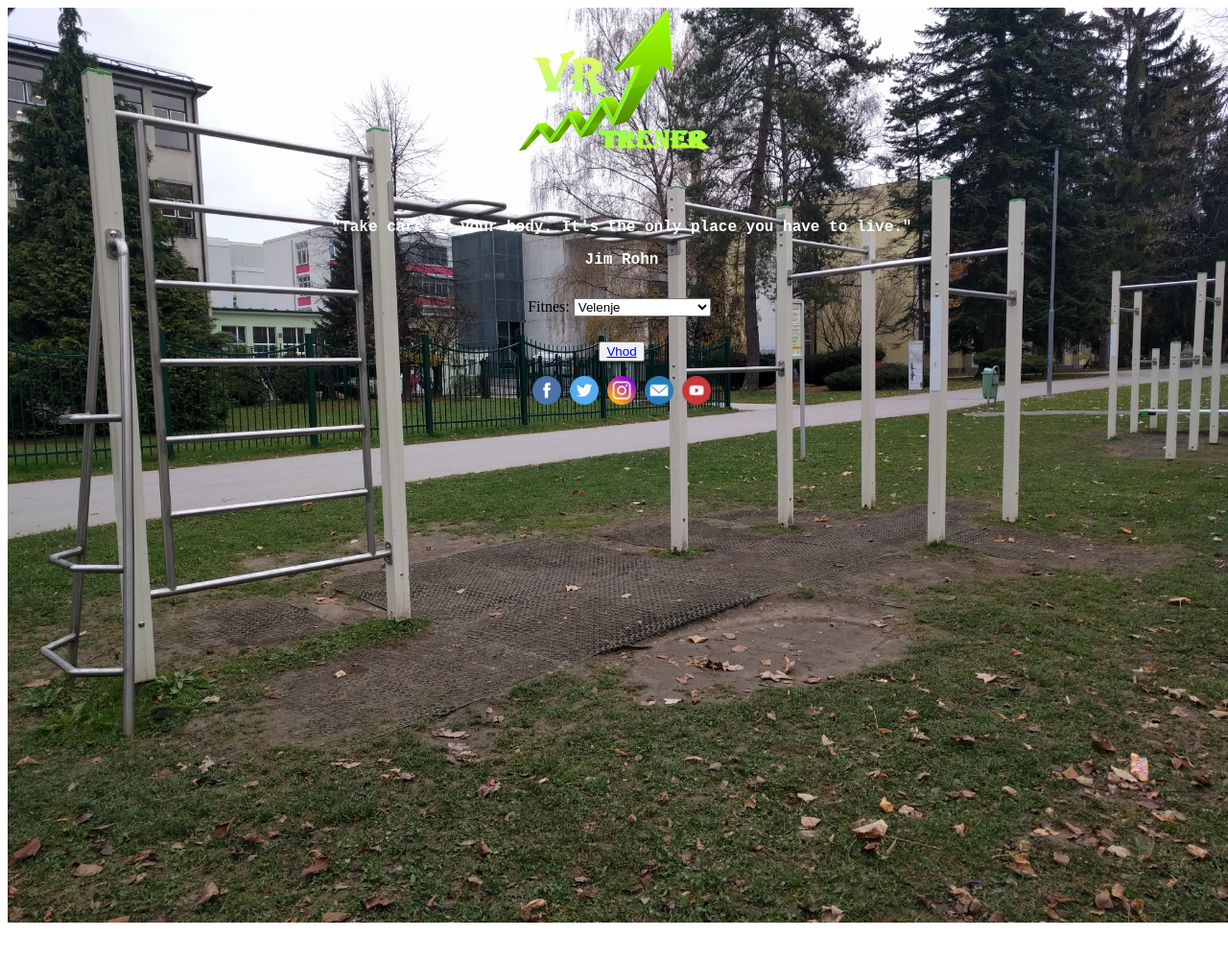
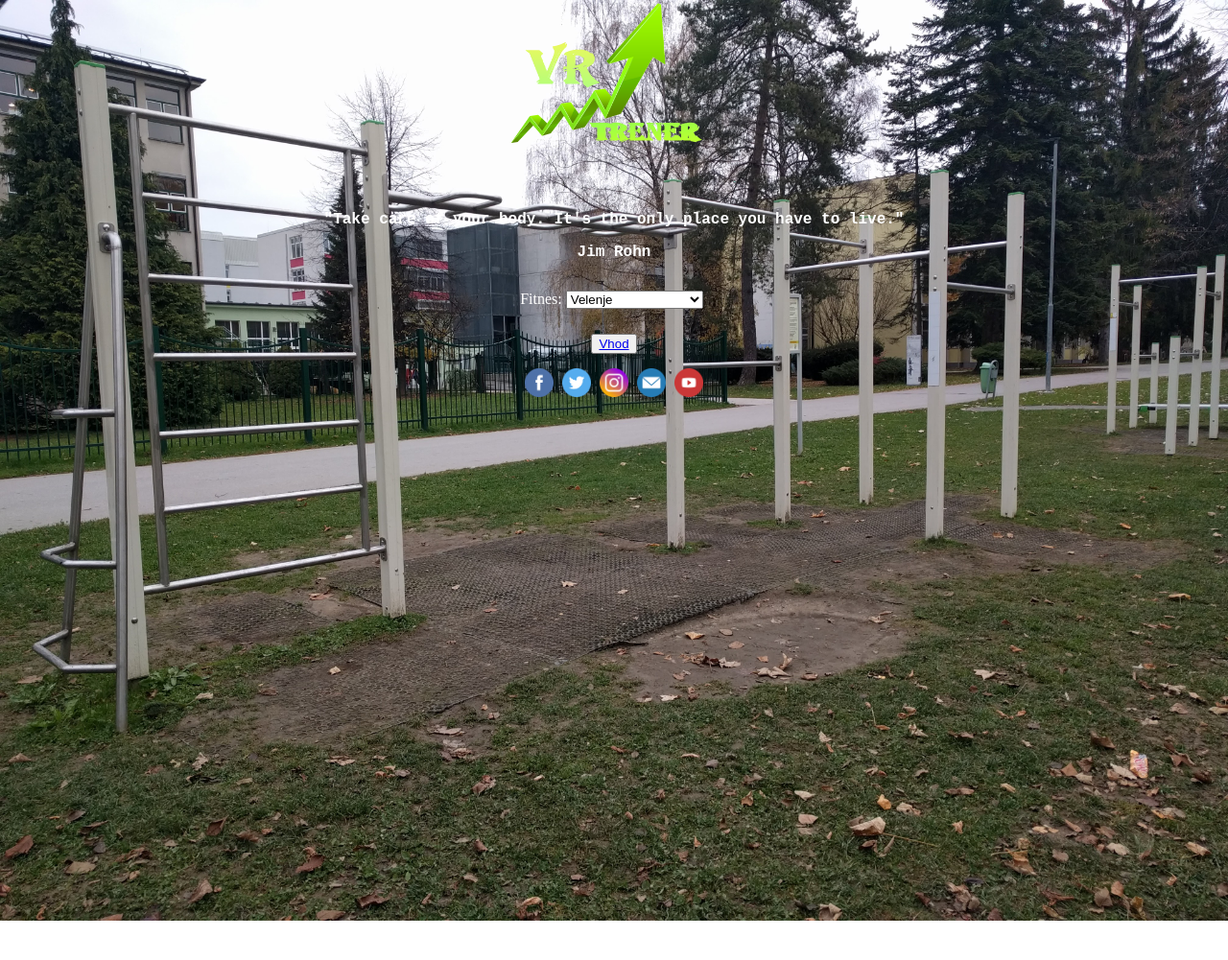
Before and after one commit to budi1200/vrtrener, a PHP site: page / in a window 1280 px wide. Shown: the top 1001 px of the page at 96% size. Run offline with PHP 8.4, Linux system fonts and the light colour scheme.

Commit message:
komentar

```diff
--- a/style.css
+++ b/style.css
@@ -2,6 +2,7 @@
 	text-align:center;
 	padding-right:5px;
 	padding-bottom:10px;
+	color: white;
 }
 #button{
 	text-align:center;
@@ -41,3 +42,6 @@
 	position:fixed;
 	z-index:1;
 }
+body{
+	margin:0;
+}
```
